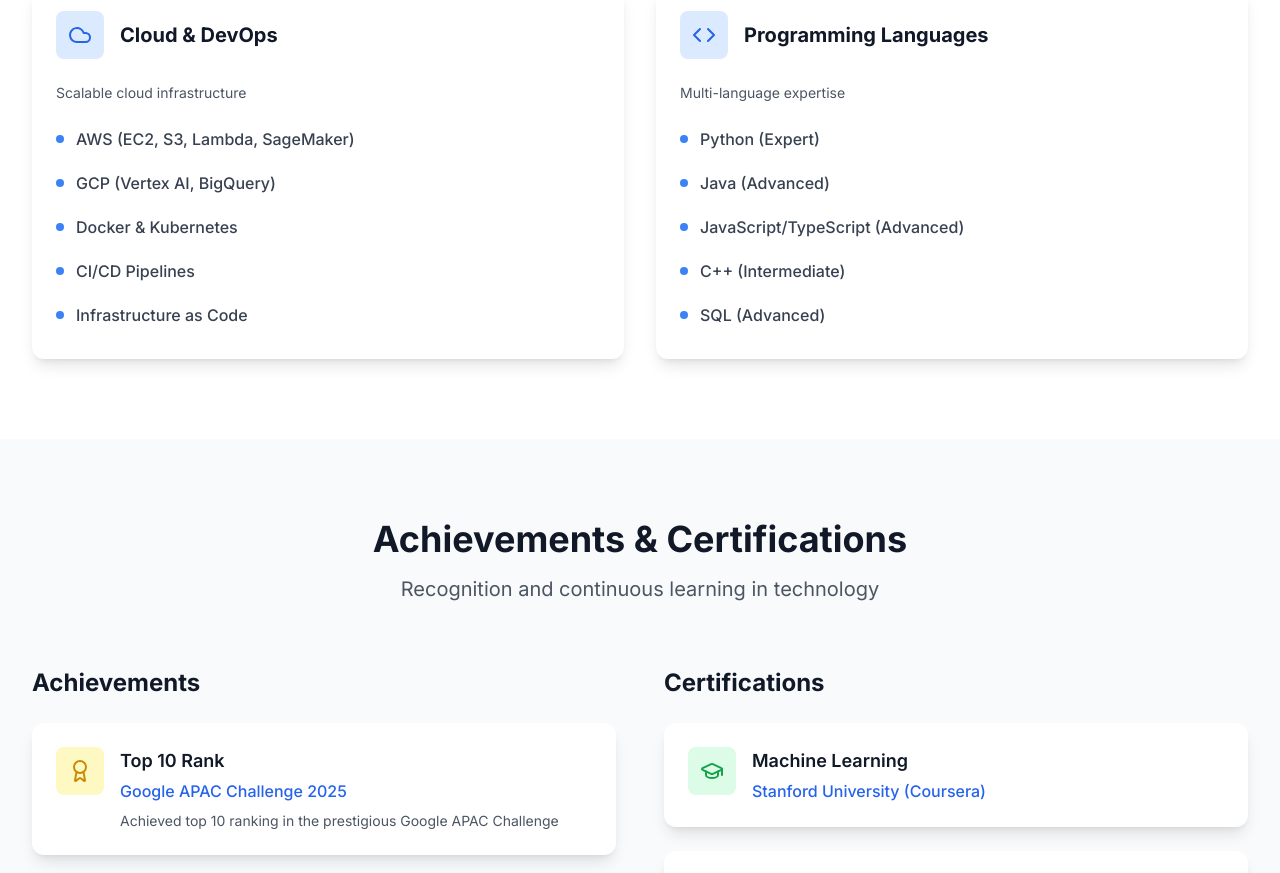
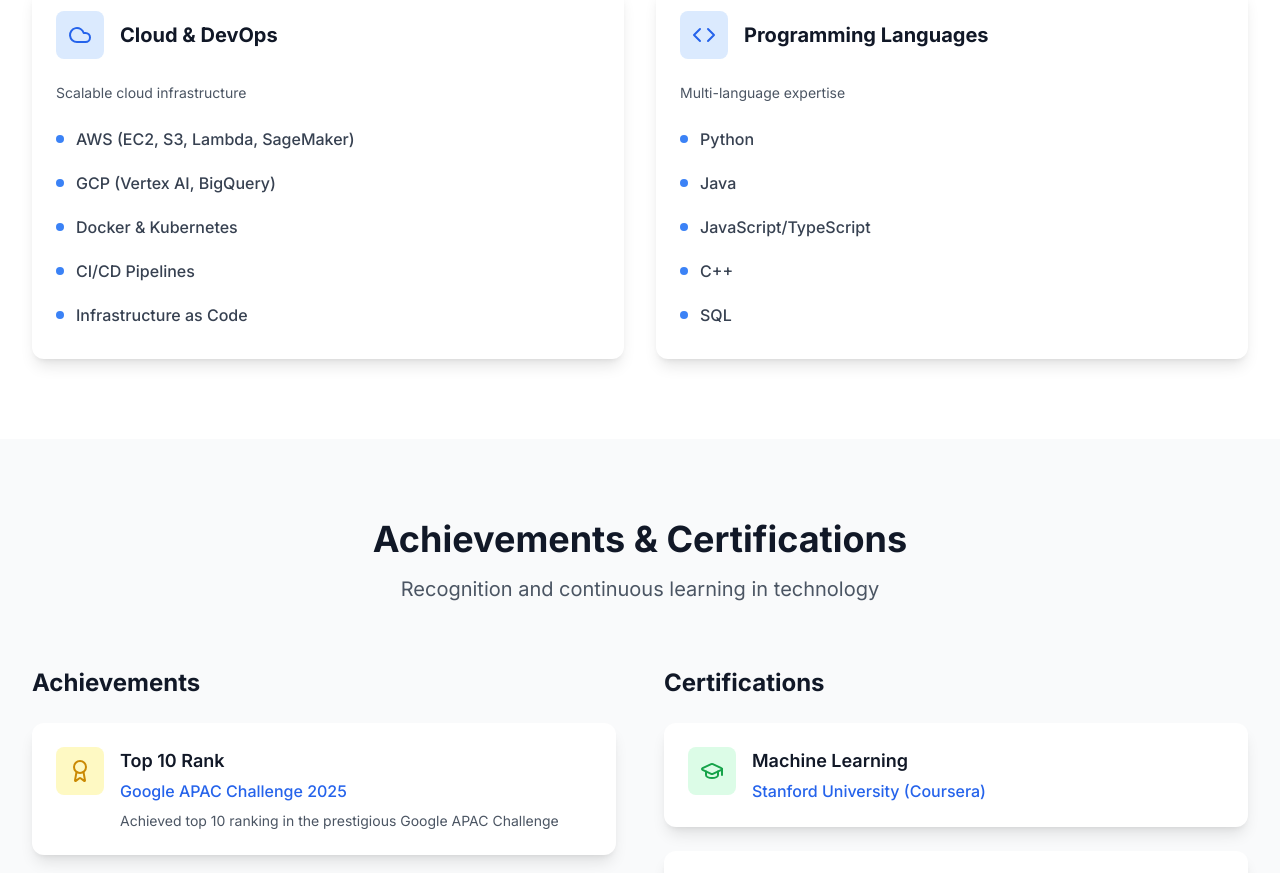
Before and after one commit to hulagerushikesh/Rush_Portfolio_demo, a Next.js app: page /about in a window 1280 px wide. Shown: the part 2640-3513 px from the top of the page. Built offline with nearby package versions, Linux system fonts and the light colour scheme.

Commit message:
feat: Update social links and improve technical skills section

```diff
--- a/src/app/contact/page.tsx
+++ b/src/app/contact/page.tsx
@@ -31,13 +31,13 @@ const contactInfo = [
 const socialLinks = [
   {
     name: 'GitHub',
-    href: 'https://github.com/rushikeshhulage',
+    href: 'https://github.com/hulagerushikesh',
     icon: Github,
     description: 'Check out my code and projects'
   },
   {
     name: 'LinkedIn',
-    href: 'https://linkedin.com/in/rushikeshhulage',
+    href: 'https://www.linkedin.com/in/rushikesh-hulage-46018522b',
     icon: Linkedin,
     description: 'Connect with me professionally'
   },
--- a/src/app/page.tsx
+++ b/src/app/page.tsx
@@ -146,8 +146,8 @@ export default function HomePage() {
               className="flex justify-center space-x-6 pt-8"
             >
               {[
-                { icon: Github, href: 'https://github.com/rushikeshhulage', label: 'GitHub' },
-                { icon: Linkedin, href: 'https://linkedin.com/in/rushikeshhulage', label: 'LinkedIn' },
+                { icon: Github, href: 'https://github.com/hulagerushikesh', label: 'GitHub' },
+                { icon: Linkedin, href: 'https://www.linkedin.com/in/rushikesh-hulage-46018522b', label: 'LinkedIn' },
                 { icon: Mail, href: 'mailto:hulagerushikesh@gmail.com', label: 'Email' },
               ].map((social) => (
                 <motion.a
--- a/src/app/resume/page.tsx
+++ b/src/app/resume/page.tsx
@@ -10,8 +10,8 @@ const personalInfo = {
   location: 'Pune, Maharashtra',
   email: 'hulagerushikesh@gmail.com',
   phone: '+91-8975173649',
-  linkedin: 'https://linkedin.com/in/rushikeshhulage',
-  github: 'https://github.com/rushikeshhulage'
+  linkedin: 'https://www.linkedin.com/in/rushikesh-hulage-46018522b',
+  github: 'https://github.com/hulagerushikesh'
 }
 
 const experience = [
--- a/src/components/AnimatedSkills.tsx
+++ b/src/components/AnimatedSkills.tsx
@@ -46,11 +46,11 @@ const skills = [
     iconName: 'Code',
     description: 'Multi-language expertise',
     technologies: [
-      'Python (Expert)',
-      'Java (Advanced)',
-      'JavaScript/TypeScript (Advanced)',
-      'C++ (Intermediate)',
-      'SQL (Advanced)'
+      'Python',
+      'Java',
+      'JavaScript/TypeScript',
+      'C++',
+      'SQL '
     ]
   }
 ]
--- a/src/components/Footer.tsx
+++ b/src/components/Footer.tsx
@@ -7,12 +7,12 @@ import { motion } from 'framer-motion'
 const socialLinks = [
   {
     name: 'GitHub',
-    href: 'https://github.com/rushikeshhulage',
+    href: 'https://github.com/hulagerushikesh',
     icon: Github,
   },
   {
     name: 'LinkedIn',
-    href: 'https://linkedin.com/in/rushikeshhulage',
+    href: 'https://www.linkedin.com/in/rushikesh-hulage-46018522b',
     icon: Linkedin,
   },
   {
```
